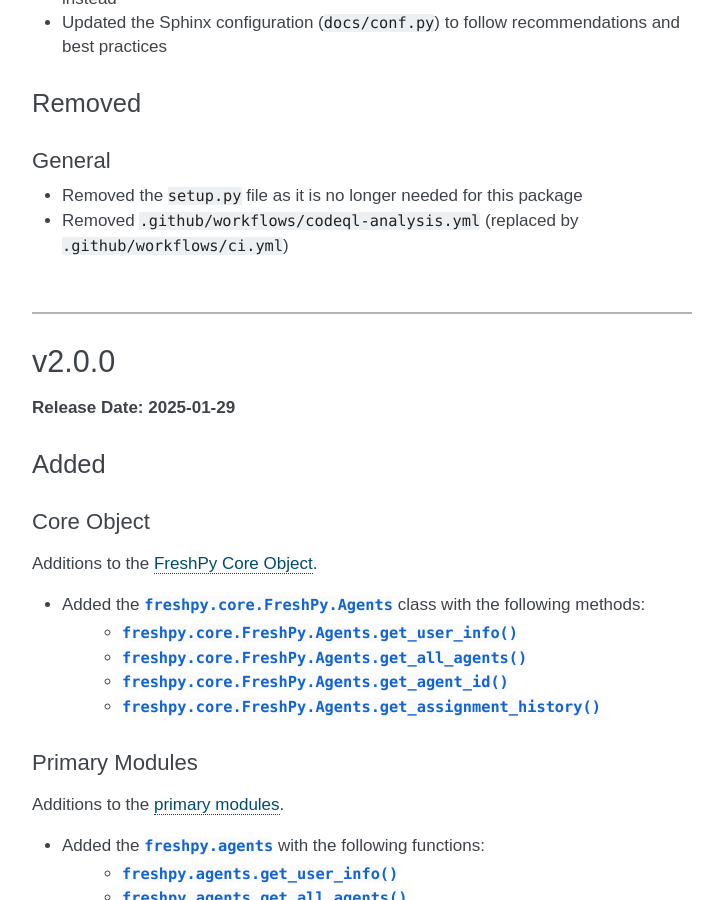
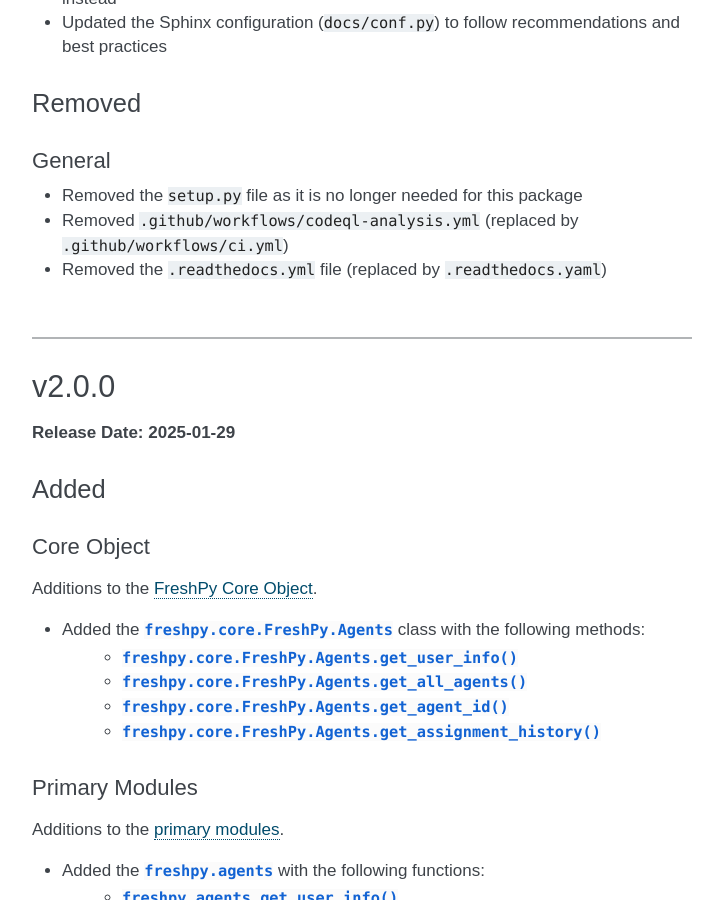
Before and after one commit to jeffshurtliff/freshpy, a Sphinx documentation site: the page built from docs/changelog.rst, in a window 1280 px wide and 900 px high, scrolled down 1394 px. Shown: the whole window, without its empty margins (388-1111 px from the left). Built offline with Sphinx 7.4.7, drawn with Linux system fonts in a browser that asks for light colours.

Commit message:
Updated changelog to reflect readthedocs file change

```diff
--- a/docs/changelog.rst
+++ b/docs/changelog.rst
@@ -58,6 +58,7 @@
 -------
 * Removed the ``setup.py`` file as it is no longer needed for this package
 * Removed ``.github/workflows/codeql-analysis.yml`` (replaced by ``.github/workflows/ci.yml``)
+* Removed the ``.readthedocs.yml`` file (replaced by ``.readthedocs.yaml``)
 
 |
 
```
